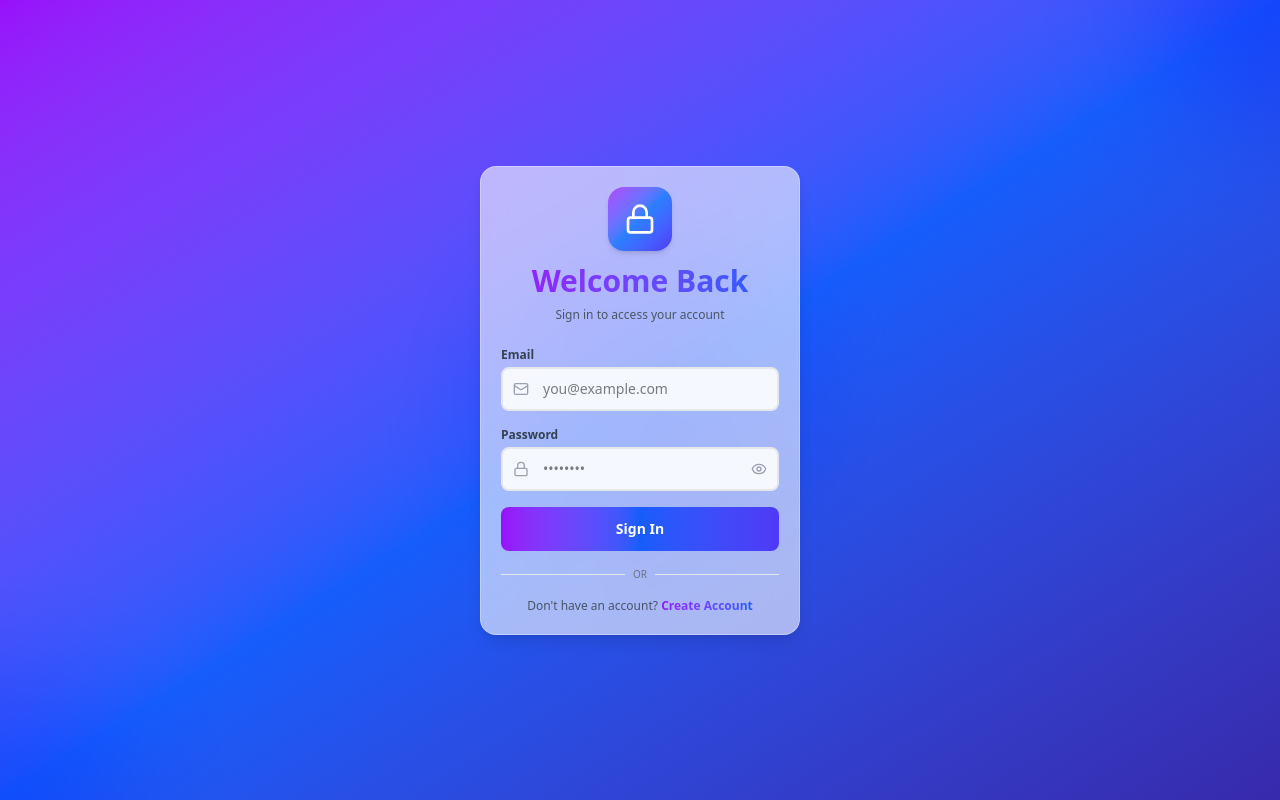
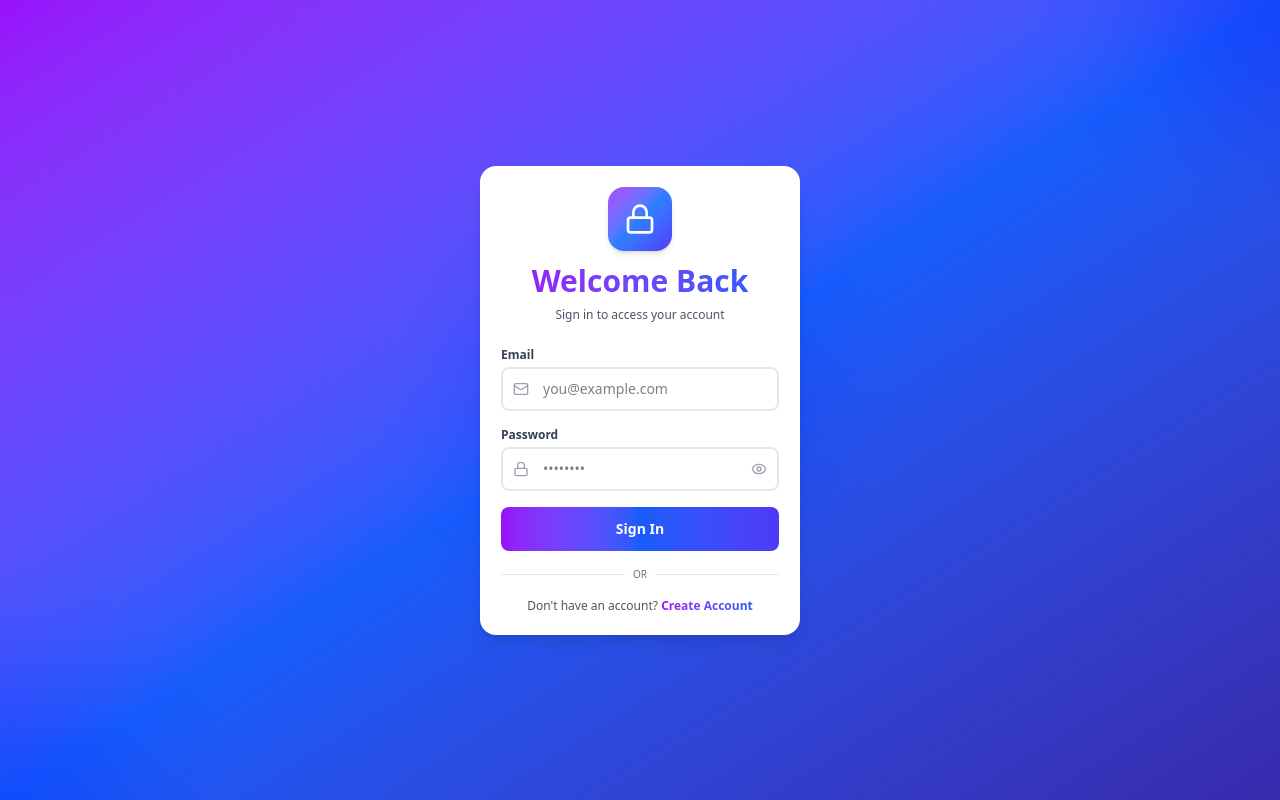
Before and after one commit to vishal-yadav01/todo_frontend, a React (Vite) app in the folder todo-app/: page /login in a window 1280 px wide. Built offline with nearby package versions, Linux system fonts and the light colour scheme.

Commit message:
Fix Render route issue with static.json

```diff
--- a/todo-app/src/components/Login.jsx
+++ b/todo-app/src/components/Login.jsx
@@ -37,6 +37,7 @@ const Login = () => {
       setLoading(false);
     }
   };
+
   return (
     <div className="min-h-screen flex items-center justify-center bg-gradient-to-br from-purple-600 via-blue-600 to-indigo-800 px-4 py-6 overflow-hidden relative">
       {/* Animated Background Elements */}
@@ -47,8 +48,8 @@ const Login = () => {
       </div>
 
       <div className="w-full max-w-xs relative z-10">
-        {/* Glass morphism card */}
-        <div className="bg-white/60 backdrop-blur-md rounded-2xl shadow-lg p-5 border border-white/30">
+        {/* Solid white card (no transparency) */}
+        <div className="bg-white rounded-2xl shadow-lg p-5 border border-white/30">
           {/* Header */}
           <div className="text-center mb-6">
             <div className="inline-flex items-center justify-center w-16 h-16 bg-gradient-to-br from-purple-500 via-blue-500 to-indigo-600 rounded-2xl mb-3 shadow-md">
@@ -77,7 +78,7 @@ const Login = () => {
                   value={email}
                   onChange={(e) => setEmail(e.target.value)}
                   required
-                  className="w-full pl-10 pr-3 py-2.5 rounded-lg border-2 border-gray-200 focus:border-blue-500 focus:ring-4 focus:ring-blue-100 transition-all duration-200 outline-none bg-white/90 hover:border-gray-300 text-sm"
+                  className="w-full pl-10 pr-3 py-2.5 rounded-lg border-2 border-gray-200 focus:border-blue-500 focus:ring-4 focus:ring-blue-100 transition-all duration-200 outline-none bg-white hover:border-gray-300 text-sm"
                 />
               </div>
             </div>
@@ -95,7 +96,7 @@ const Login = () => {
                   value={password}
                   onChange={(e) => setPassword(e.target.value)}
                   required
-                  className="w-full pl-10 pr-10 py-2.5 rounded-lg border-2 border-gray-200 focus:border-blue-500 focus:ring-4 focus:ring-blue-100 transition-all duration-200 outline-none bg-white/90 hover:border-gray-300 text-sm"
+                  className="w-full pl-10 pr-10 py-2.5 rounded-lg border-2 border-gray-200 focus:border-blue-500 focus:ring-4 focus:ring-blue-100 transition-all duration-200 outline-none bg-white hover:border-gray-300 text-sm"
                 />
                 <button
                   type="button"
@@ -150,8 +151,6 @@ const Login = () => {
             </p>
           </div>
         </div>
-
-        {/* Footer Text */}
       </div>
     </div>
   );
```
